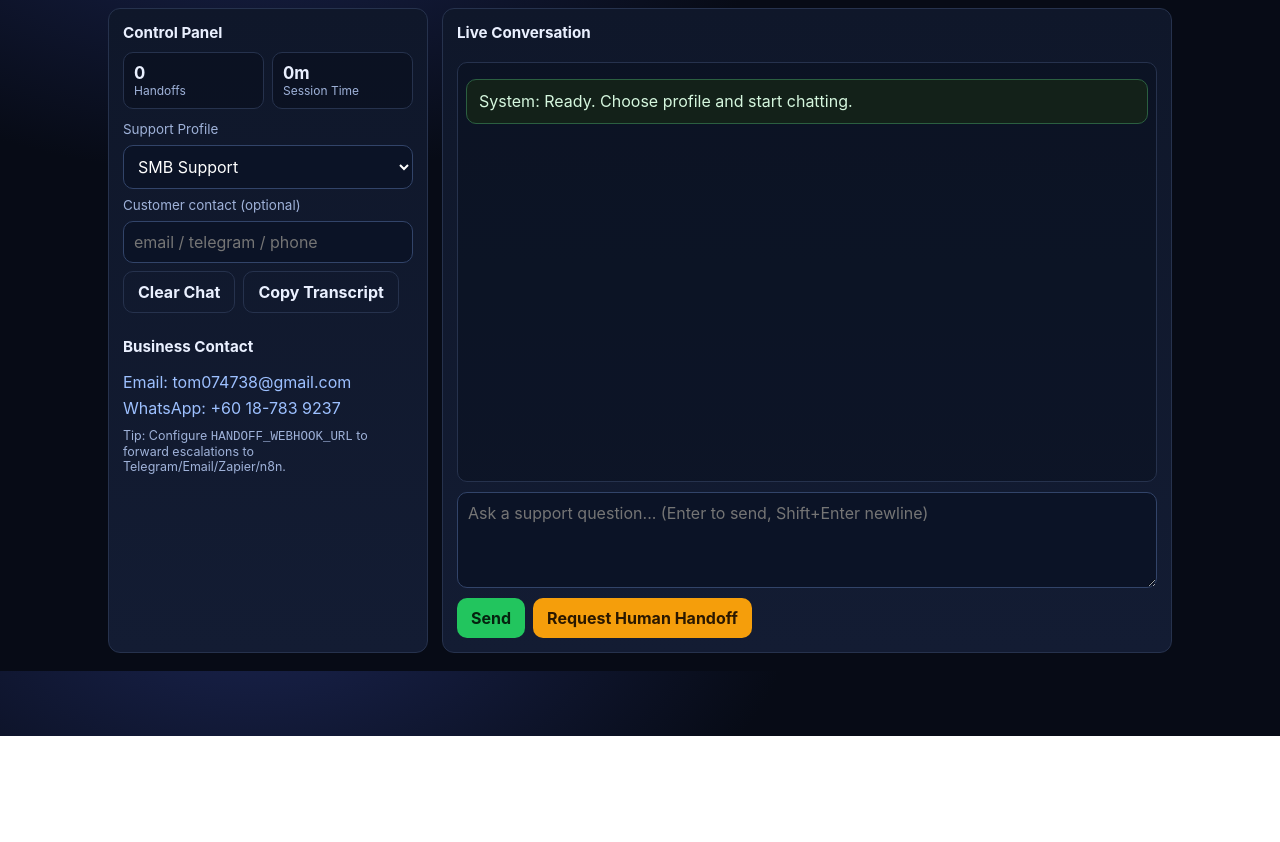
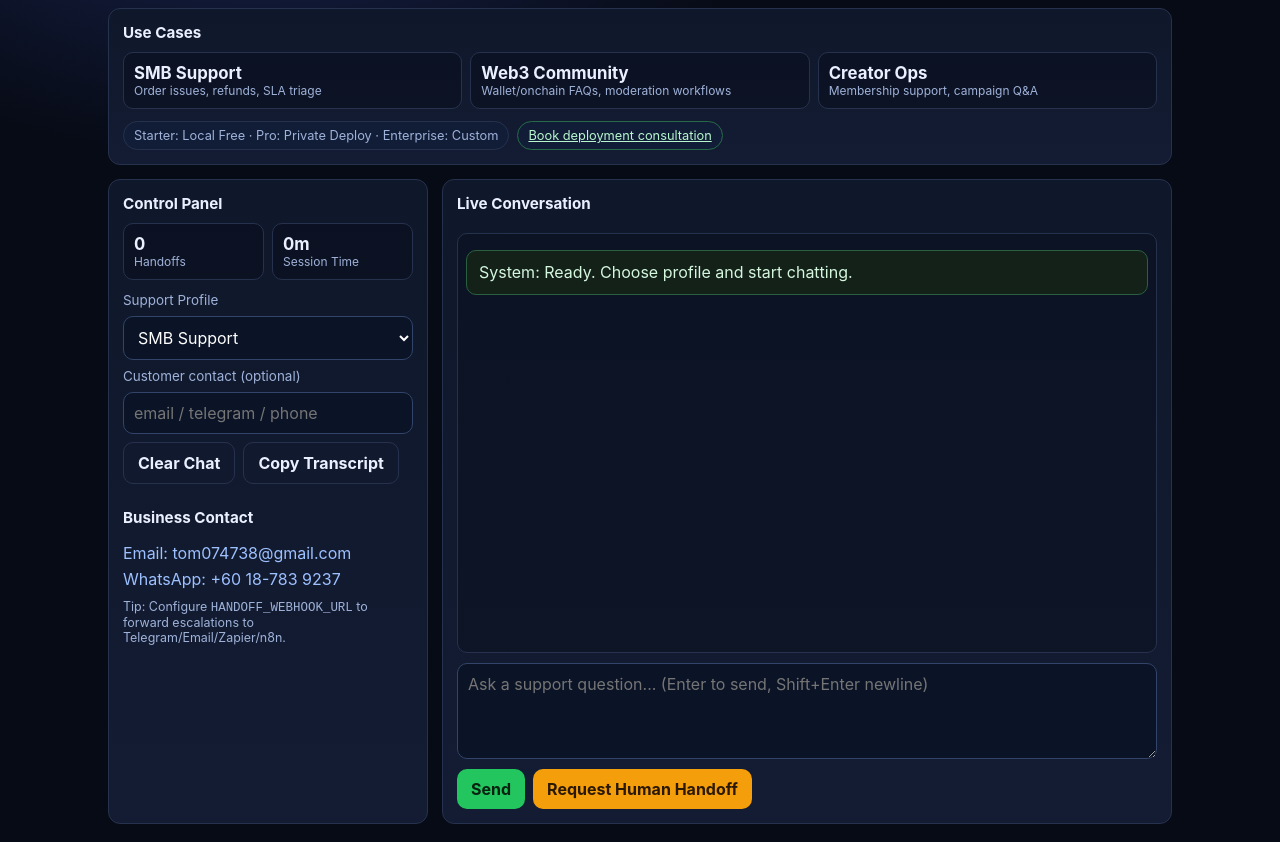
Before and after one commit to yangminqiu/local-ai-support-suite, a plain HTML site: page web/index.html in a window 1280 px wide. Shown: the part 64-906 px from the top of the page. Before the commit the page ends 800 px from the top, so only its background shows below. Drawn offline with Linux system fonts and the light colour scheme.

Commit message:
feat(web): add landing section and EN/ZH language toggle

```diff
--- a/web/index.html
+++ b/web/index.html
@@ -74,16 +74,30 @@
       <div class="brand">
         <div class="logo">AI</div>
         <div>
-          <h1 class="title">Local AI Support Suite</h1>
-          <p class="subtitle">Private-by-default support copilot · SMB / Web3 / Creator</p>
+          <h1 class="title" data-i18n="title">Local AI Support Suite</h1>
+          <p class="subtitle" data-i18n="subtitle">Private-by-default support copilot · SMB / Web3 / Creator</p>
         </div>
       </div>
       <div class="badges">
         <span class="badge ok" id="net">● Online</span>
         <span class="badge" id="msgCount">Messages: 0</span>
         <span class="badge" id="profileBadge">Profile: SMB</span>
+        <button class="badge" id="langToggle" onclick="toggleLang()">中文</button>
       </div>
     </div>
+
+    <section class="card" style="margin-bottom:14px">
+      <h3 data-i18n="landing_head">Use Cases</h3>
+      <div class="kpis" style="grid-template-columns:repeat(3,1fr)">
+        <div class="kpi"><div class="v" data-i18n="uc1t">SMB Support</div><div class="l" data-i18n="uc1d">Order issues, refunds, SLA triage</div></div>
+        <div class="kpi"><div class="v" data-i18n="uc2t">Web3 Community</div><div class="l" data-i18n="uc2d">Wallet/onchain FAQs, moderation workflows</div></div>
+        <div class="kpi"><div class="v" data-i18n="uc3t">Creator Ops</div><div class="l" data-i18n="uc3d">Membership support, campaign Q&A</div></div>
+      </div>
+      <div class="actions">
+        <span class="badge" data-i18n="pricing">Starter: Local Free · Pro: Private Deploy · Enterprise: Custom</span>
+        <a class="badge ok" href="mailto:tom074738@gmail.com" data-i18n="cta">Book deployment consultation</a>
+      </div>
+    </section>
 
     <div class="grid">
       <aside class="card">
@@ -133,6 +147,39 @@
   </div>
 
   <script>
+    const I18N = {
+      en: {
+        title: 'Local AI Support Suite',
+        subtitle: 'Private-by-default support copilot · SMB / Web3 / Creator',
+        landing_head: 'Use Cases',
+        uc1t: 'SMB Support', uc1d: 'Order issues, refunds, SLA triage',
+        uc2t: 'Web3 Community', uc2d: 'Wallet/onchain FAQs, moderation workflows',
+        uc3t: 'Creator Ops', uc3d: 'Membership support, campaign Q&A',
+        pricing: 'Starter: Local Free · Pro: Private Deploy · Enterprise: Custom',
+        cta: 'Book deployment consultation'
+      },
+      zh: {
+        title: '本地 AI 客服套件',
+        subtitle: '默认私有部署的客服副驾 · SMB / Web3 / 创作者',
+        landing_head: '应用场景',
+        uc1t: '中小企业客服', uc1d: '订单问题、退款处理、SLA 分流',
+        uc2t: 'Web3 社区支持', uc2d: '钱包/链上 FAQ 与社区运营流程',
+        uc3t: '创作者运营', uc3d: '会员支持、活动问答、社群管理',
+        pricing: '入门版: 本地免费 · 专业版: 私有部署 · 企业版: 定制方案',
+        cta: '预约部署咨询'
+      }
+    };
+
+    let LANG = 'en';
+    function applyLang(){
+      document.querySelectorAll('[data-i18n]').forEach(el=>{
+        const k = el.getAttribute('data-i18n');
+        if(I18N[LANG]?.[k]) el.textContent = I18N[LANG][k];
+      });
+      document.getElementById('langToggle').textContent = LANG === 'en' ? '中文' : 'EN';
+    }
+    function toggleLang(){ LANG = LANG === 'en' ? 'zh' : 'en'; applyLang(); }
+
     const log = document.getElementById('log');
     const input = document.getElementById('input');
     const profile = document.getElementById('profile');
@@ -258,6 +305,7 @@
     add('System: Ready. Choose profile and start chatting.', 'sys');
     refreshMeta();
     updateNetworkBadge();
+    applyLang();
   </script>
 </body>
 </html>
```
